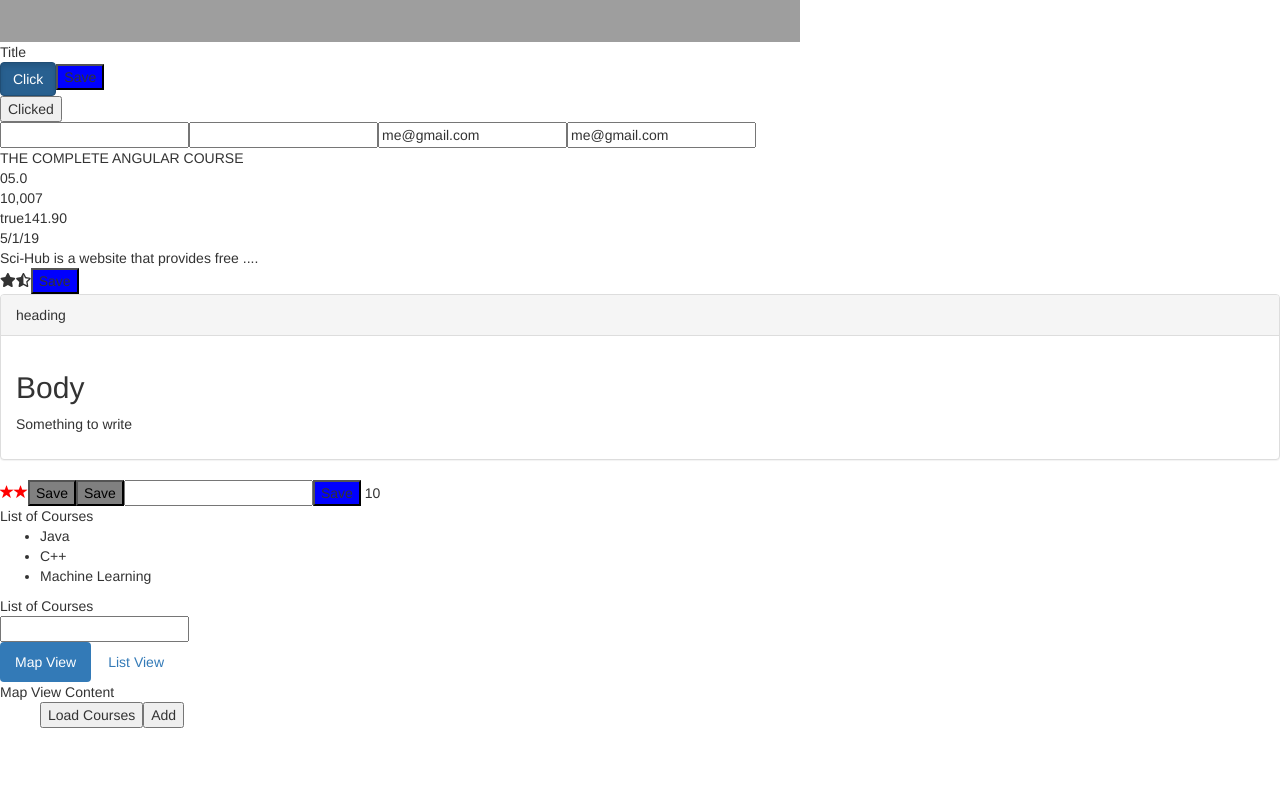
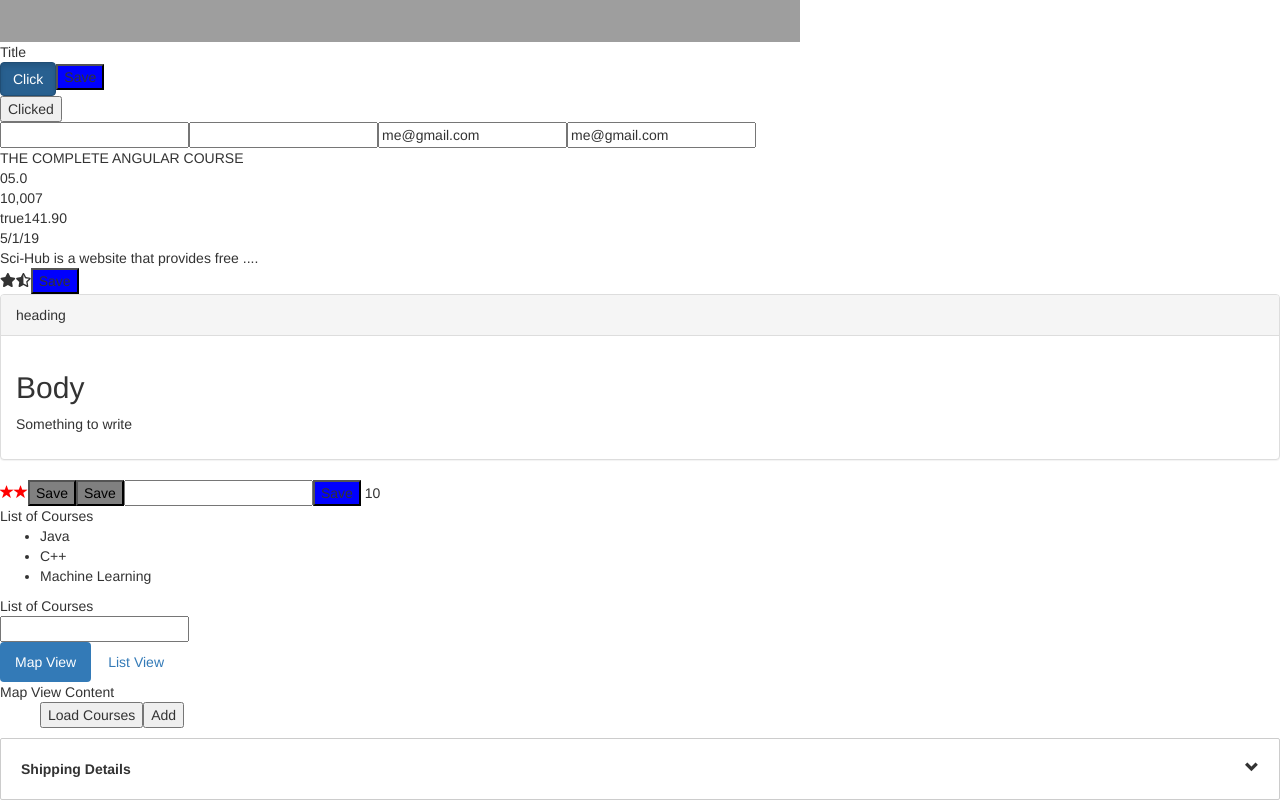
Before and after one commit to murtoza10/hello-world, an Angular app: page / in a window 1280 px wide. Shown: the part 604-1404 px from the top of the page. Before the commit the page ends 1342 px from the top, so only its background shows below. Built offline with nearby package versions, Linux system fonts and the light colour scheme; grey boxes are pictures that could not be loaded.

Commit message:
toggle option

```diff
--- a/src/app/app.component.html
+++ b/src/app/app.component.html
@@ -2,3 +2,6 @@
 <course></course>
 <title-case></title-case>
 <courses></courses>
+<toggle-body title="Shipping Details ">
+    Shipping Details Content
+</toggle-body>
--- a/src/app/app.module.ts
+++ b/src/app/app.module.ts
@@ -15,6 +15,7 @@ import { TitleCaseComponent } from './title-case/title-case.component';
 import { BtcolorchangeComponent } from './btcolorchange/btcolorchange.component';
 import { LikeComponent } from './like/like.component';
 import { InputFormatDirective } from './input-format.directive';
+import { ToggleBodyComponent } from './toggle-body/toggle-body.component';
 
 @NgModule({
   declarations: [
@@ -27,7 +28,8 @@ import { InputFormatDirective } from './input-format.directive';
     TitleCasePipe,
     BtcolorchangeComponent,
     LikeComponent,
-    InputFormatDirective
+    InputFormatDirective,
+    ToggleBodyComponent
   ],
   imports: [
     BrowserModule,
--- a/src/app/input-format.directive.ts
+++ b/src/app/input-format.directive.ts
@@ -10,7 +10,6 @@ export class InputFormatDirective {
   @HostListener('focus') onFocus(){
     console.log("focused");
   }
-
   @HostListener('blur') onBlur(){
     let value:string = this.el.nativeElement.value;
     if(this.format=='lowercase') this.el.nativeElement.value= value.toLowerCase();
--- /dev/null
+++ b/src/app/toggle-body/toggle-body.component.css
@@ -0,0 +1,23 @@
+
+.toggle-body{
+    border: 1px solid #ccc;
+    border-radius: 2px;
+}
+
+.toggle-body-heading{
+    font-weight: bold;
+    padding: 20px;
+    cursor: pointer;
+}
+
+.toggle-body-body{
+    padding: 20px;
+}
+
+.expanded{
+    background: #f0f0f0;
+}
+
+.glyphicon{
+    float:right;
+}
--- /dev/null
+++ b/src/app/toggle-body/toggle-body.component.html
@@ -0,0 +1,16 @@
+<div class="toggle-body">
+    <div class="toggle-body-heading"
+    [class.expanded]="isExpanded"
+    (click)="toggle()">
+        {{title}}
+        <span class="glyphicon"
+        [ngClass]="{
+            'glyphicon-chevron-up': isExpanded,
+            'glyphicon-chevron-down': !isExpanded
+        }"
+        ></span>
+    </div>
+    <div *ngIf="isExpanded" class="toggle-body-body">
+        <ng-content></ng-content>
+    </div>
+</div>
--- /dev/null
+++ b/src/app/toggle-body/toggle-body.component.ts
@@ -0,0 +1,15 @@
+import { Component,Input } from '@angular/core';
+
+@Component({
+  selector: 'toggle-body',
+  templateUrl: './toggle-body.component.html',
+  styleUrls: ['./toggle-body.component.css']
+})
+export class ToggleBodyComponent {
+  @Input('title') title:string;
+  isExpanded: boolean;
+  toggle(){
+    this.isExpanded=!this.isExpanded;
+  }
+
+}
```
Also changed, not shown: 1 other file (tests, documents, lock files or other folders).
